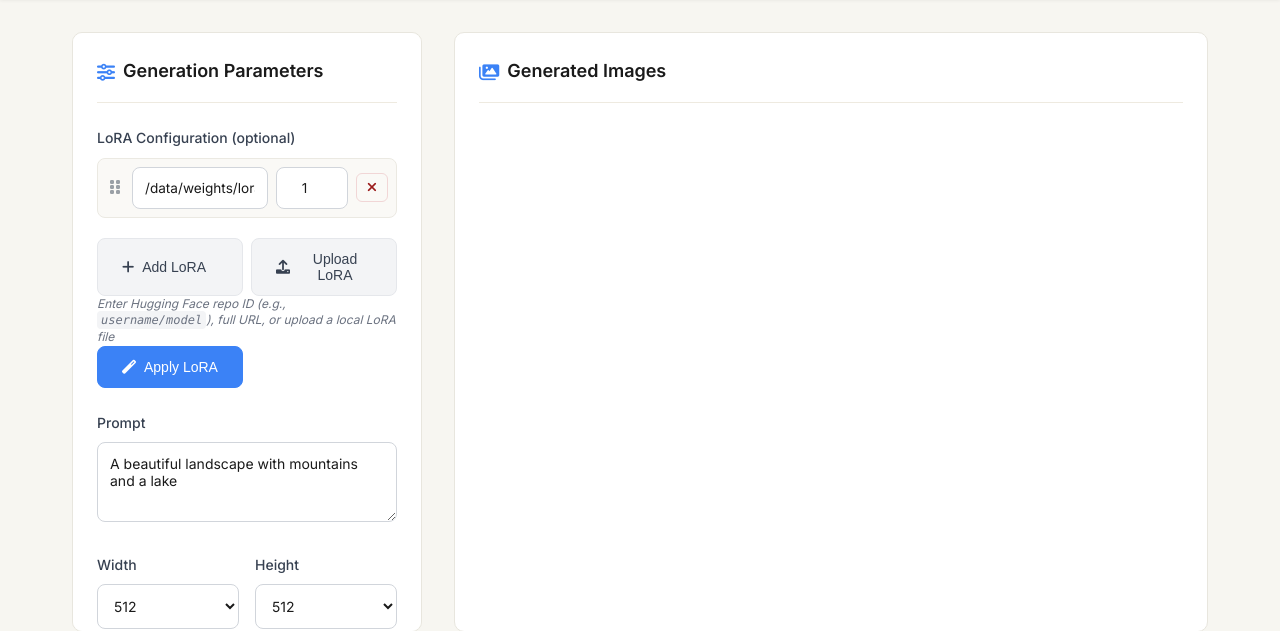
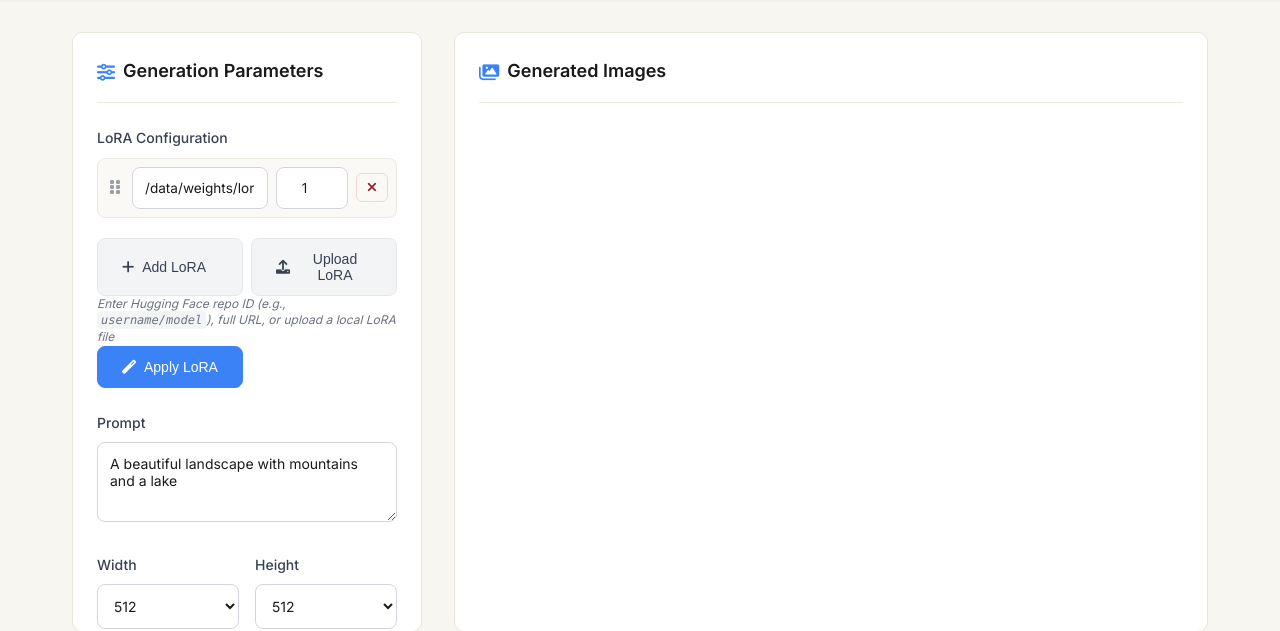
Before and after one commit to tyrionhuu/flux_api, a FastAPI app: page /ui in a window 1280 px wide. Shown: the part 71-702 px from the top of the page. Run offline with FastAPI, Linux system fonts and the light colour scheme.

Commit message:
Update labels in index.html to remove "optional" designation for LoRA configuration and seed fields, enhancing clarity in the user interface.

```diff
--- a/frontend/templates/index.html
+++ b/frontend/templates/index.html
@@ -33,7 +33,7 @@
 
                     <!-- LoRA Configuration Section -->
                     <div class="parameter-group">
-                        <label>LoRA Configuration (optional)</label>
+                        <label>LoRA Configuration</label>
                         <div class="lora-container">
                             <div id="lora-list" class="lora-list">
                                 <!-- LoRA entries will be added here dynamically -->
@@ -112,7 +112,7 @@
                     </div>
 
                     <div class="parameter-group">
-                        <label for="seed">Seed (optional)</label>
+                        <label for="seed">Seed</label>
                         <div class="seed-row">
                             <input type="number" id="seed" placeholder="Random" min="0" max="4294967295">
                             <button id="random-seed" class="icon-btn" title="Random seed">
```
